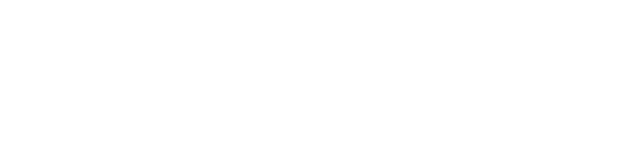
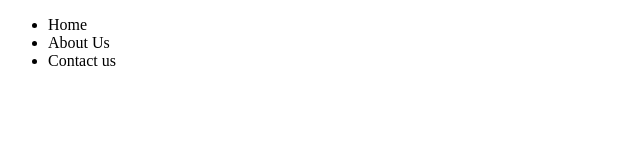
Before and after one commit to myrdstom/sampleCode, a plain HTML site: page index.html in a window 1280 px wide. Shown: the whole page, without its empty margins (0-640 px from the left). Drawn offline with Linux system fonts and the light colour scheme.

Commit message:
Create a nav bar #3

```diff
--- a/index.html
+++ b/index.html
@@ -5,6 +5,13 @@
     <title>Title</title>
 </head>
 <body>
+<div class="navbar">
+    <ul>
+        <li>Home</li>
+        <li>About Us</li>
+        <li>Contact us</li>
+    </ul>
+</div>
 
 </body>
 </html>
```
